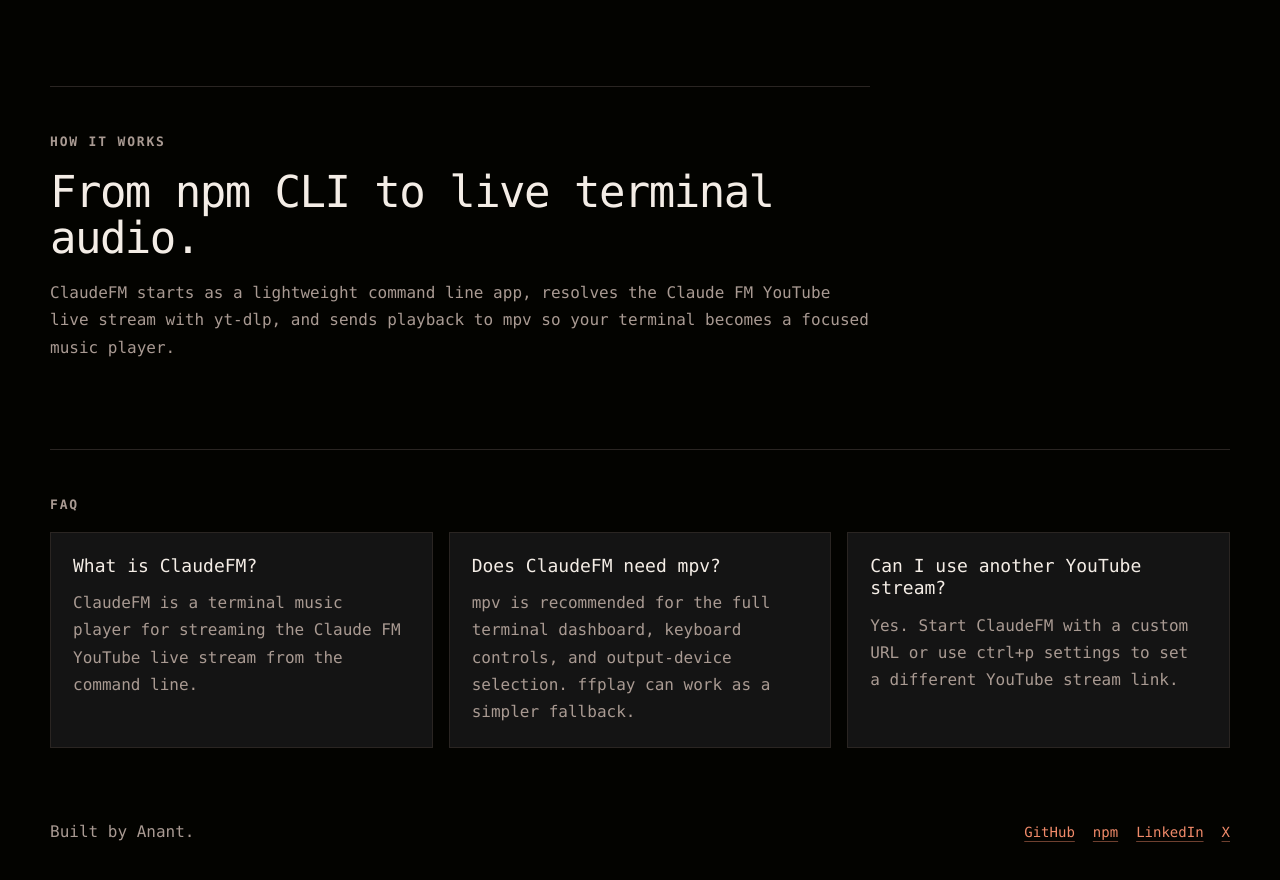
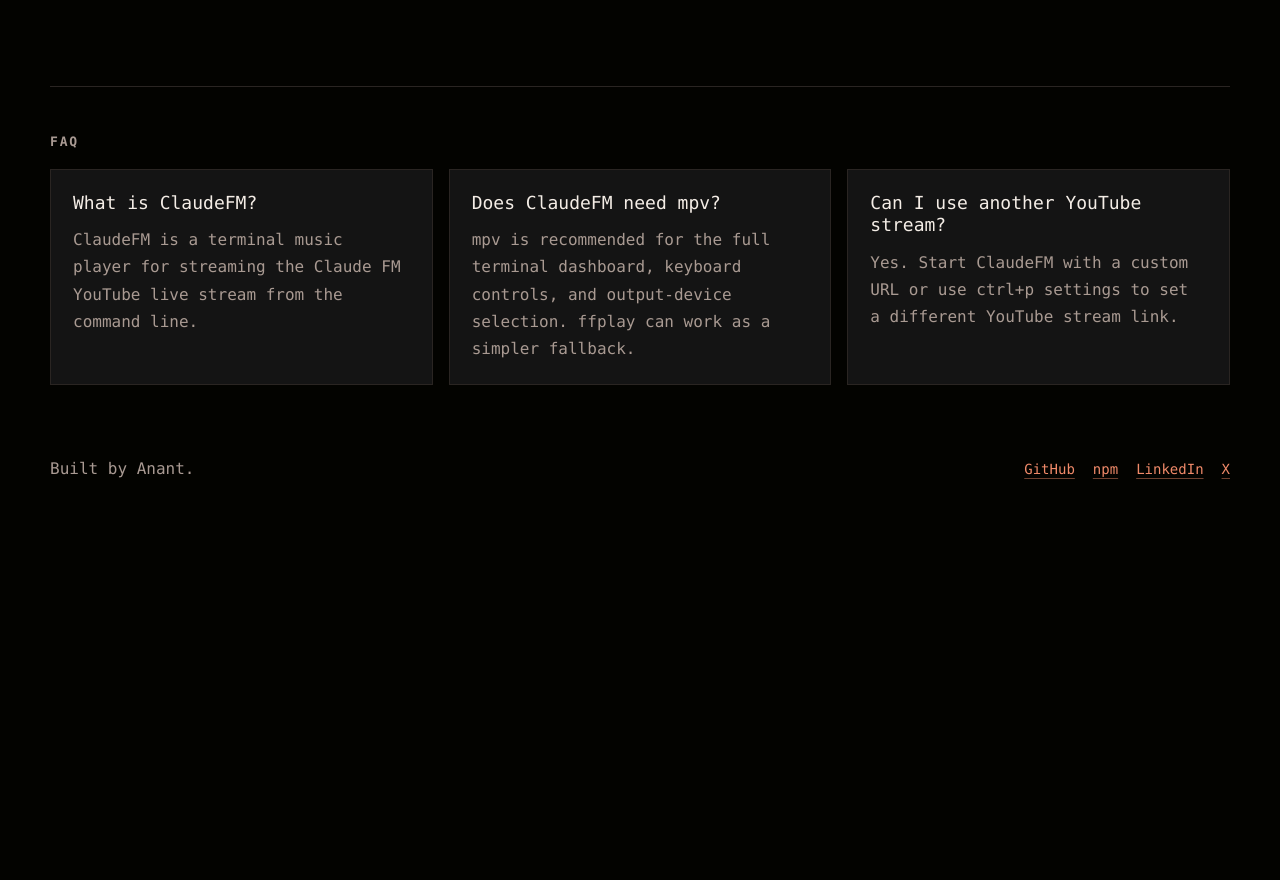
Before and after one commit to GithubAnant/claudefm, a Next.js app in the folder website/: page / in a window 1280 px wide. Shown: the part 1997-2877 px from the top of the page. After the commit the page ends 2516 px from the top, so only its background shows below. Built offline with nearby package versions, Linux system fonts and the light colour scheme; no server answers.

Commit message:
Remove website how it works section

```diff
--- a/website/src/app/globals.css
+++ b/website/src/app/globals.css
@@ -284,18 +284,12 @@
   color: var(--muted);
 }
 
-.how-it-works,
 .faq-section {
   border-top: 1px solid var(--line);
   margin-top: 88px;
   padding-top: 44px;
 }
 
-.how-it-works {
-  max-width: 820px;
-}
-
-.how-it-works h2,
 .faq-section h2 {
   margin-bottom: 18px;
   font-size: clamp(28px, 3.5vw, 44px);
@@ -303,7 +297,6 @@
   letter-spacing: -0.035em;
 }
 
-.how-it-works p,
 .faq-section p {
   color: var(--muted);
   line-height: 1.7;
--- a/website/src/app/page.tsx
+++ b/website/src/app/page.tsx
@@ -233,16 +233,6 @@
         </article>
       </section>
 
-      <section className="how-it-works" aria-label="How ClaudeFM works">
-        <p className="eyebrow">how it works</p>
-        <h2>From npm CLI to live terminal audio.</h2>
-        <p>
-          ClaudeFM starts as a lightweight command line app, resolves the Claude
-          FM YouTube live stream with yt-dlp, and sends playback to mpv so your
-          terminal becomes a focused music player.
-        </p>
-      </section>
-
       <section className="faq-section" aria-label="ClaudeFM frequently asked questions">
         <p className="eyebrow">faq</p>
         <div className="faq-list">
```
